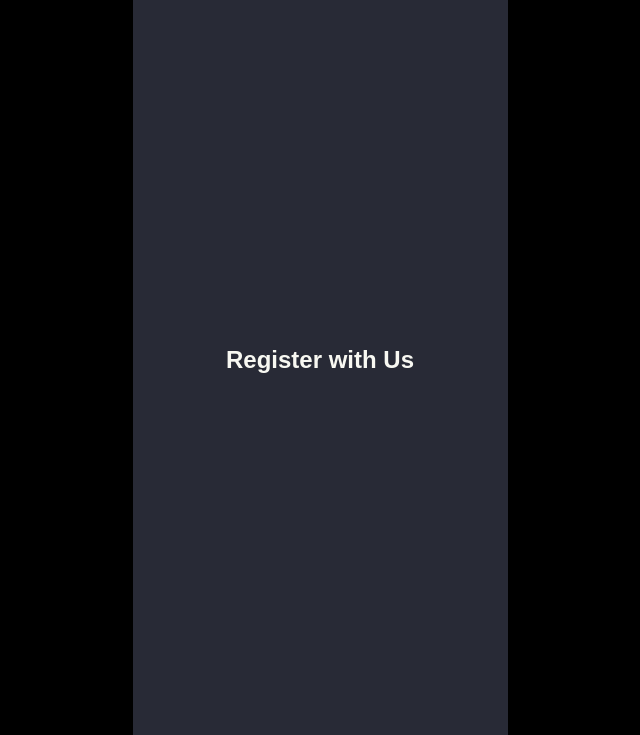
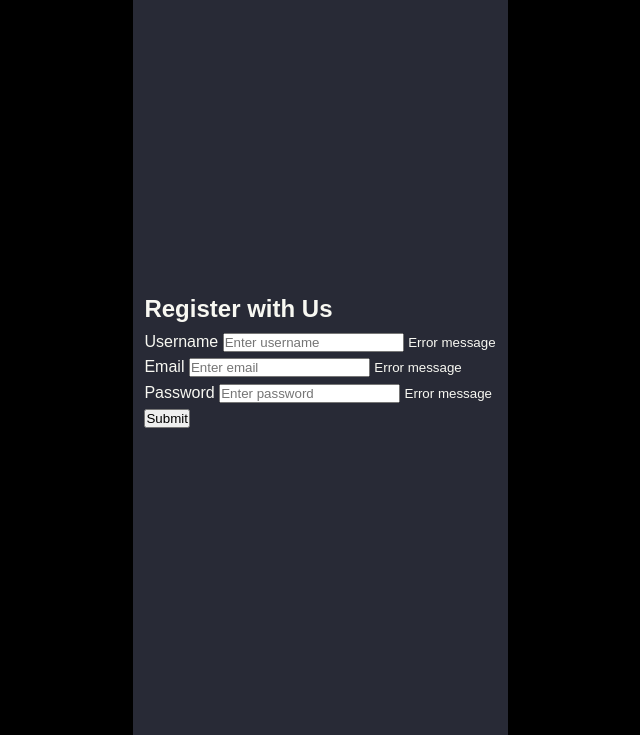
Before and after one commit to gregidonut/formValidator, a website built with Vite: page src/index.html in a window 1280 px wide. Shown: the part 65-800 px from the top of the page, without its empty margins (320-960 px from the left). Built offline with nearby package versions, Linux system fonts and the light colour scheme.

Commit message:
feat: add main form elements
Just as a clear structure on what were what elements the form is going
to need also easier to style with the divs wrapping the form elements

```diff
--- a/src/index.html
+++ b/src/index.html
@@ -19,6 +19,38 @@
             <main>
                 <form id="form" class="form">
                     <h2>Register with Us</h2>
+
+                    <div class="form-control">
+                        <label for="username">Username</label>
+                        <input
+                            type="text"
+                            id="username"
+                            placeholder="Enter username"
+                        />
+                        <small>Error message</small>
+                    </div>
+
+                    <div class="form-control">
+                        <label for="email">Email</label>
+                        <input
+                            type="email"
+                            id="email"
+                            placeholder="Enter email"
+                        />
+                        <small>Error message</small>
+                    </div>
+
+                    <div class="form-control">
+                        <label for="password">Password</label>
+                        <input
+                            type="password"
+                            id="password"
+                            placeholder="Enter password"
+                        />
+                        <small>Error message</small>
+                    </div>
+
+                    <button type="submit">Submit</button>
                 </form>
             </main>
             <footer></footer>
```
